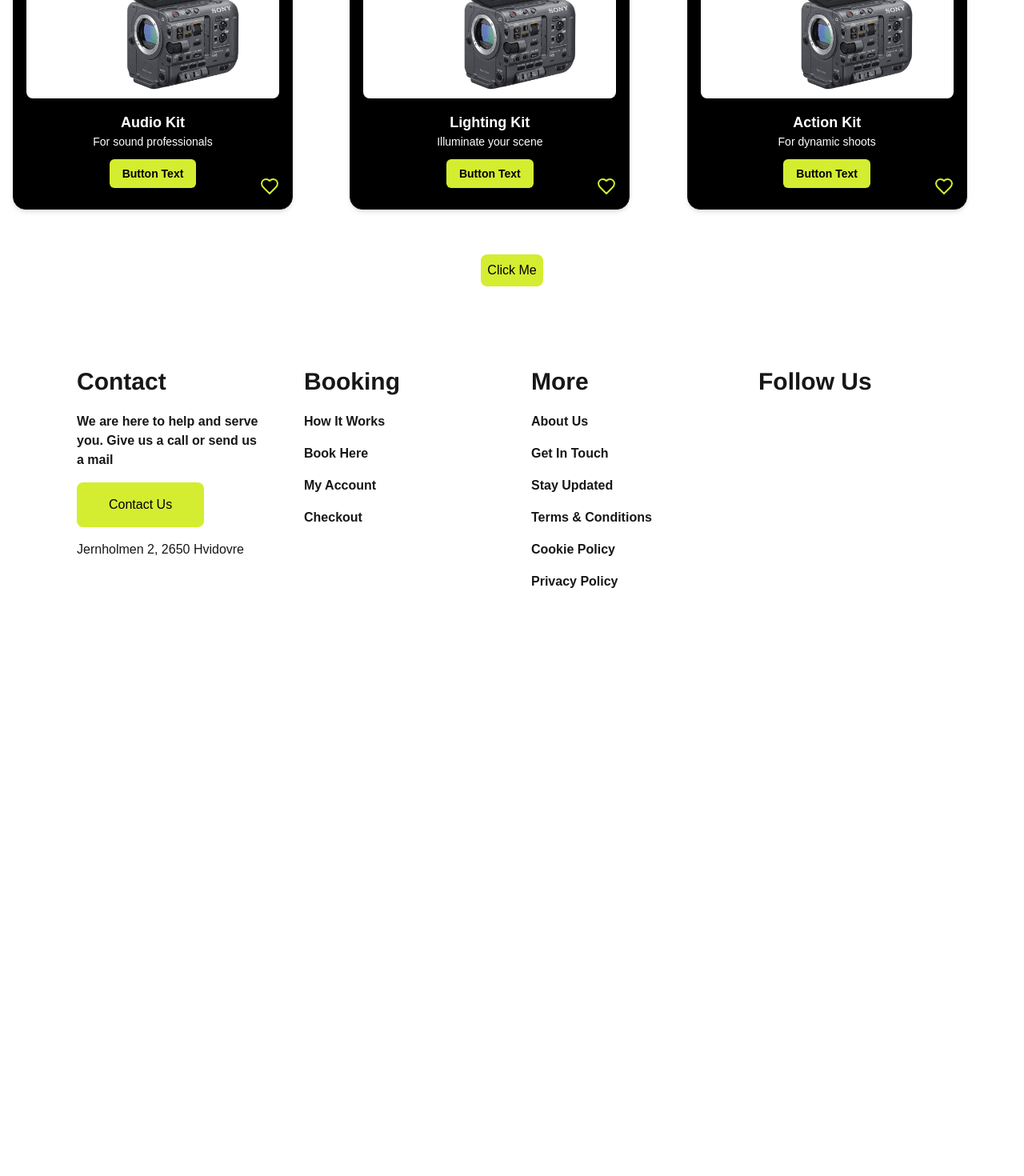
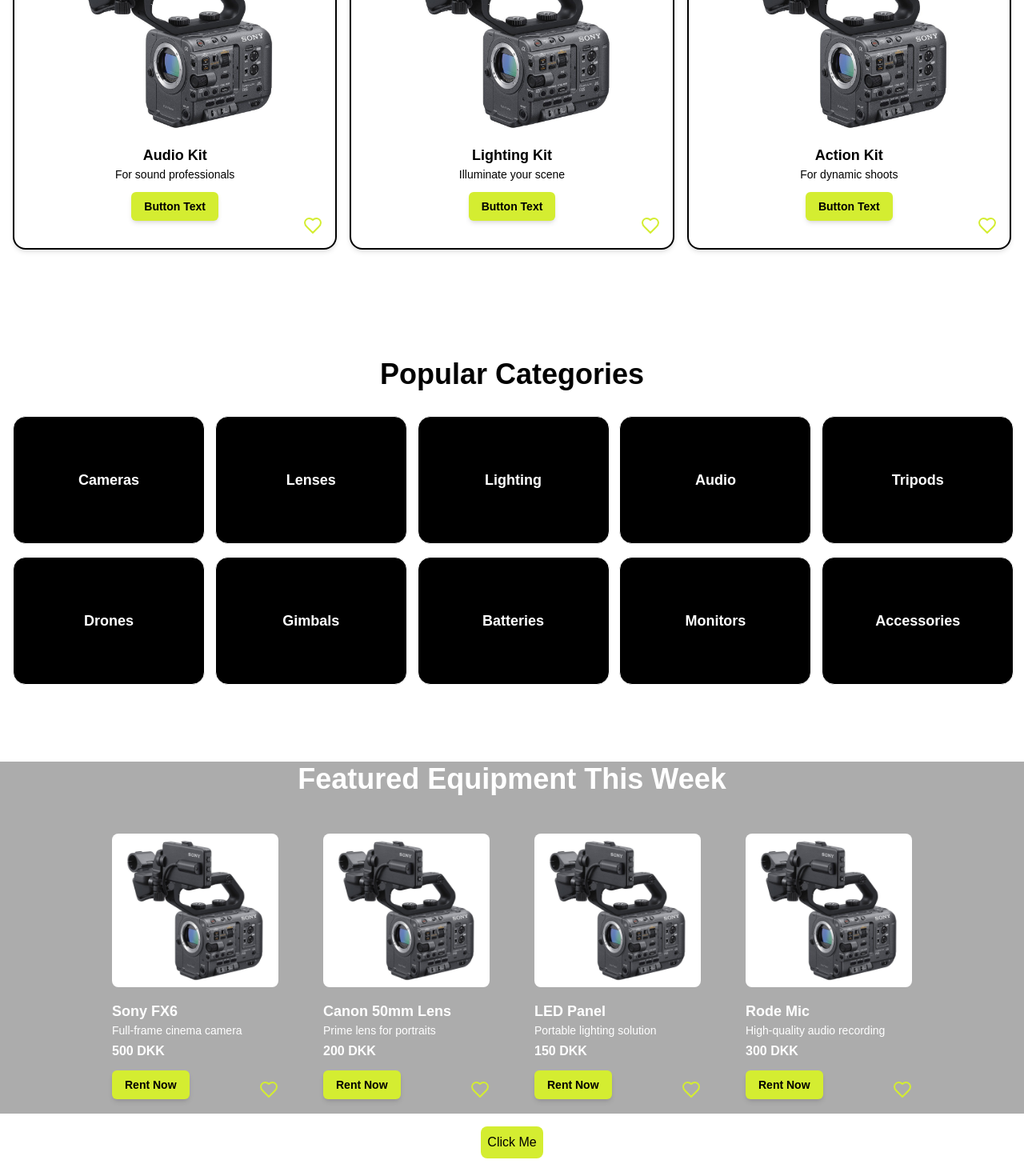
Before and after one commit to vabr0002/simplerent_new, a Next.js app: page / in a window 1280 px wide. Shown: the part 1540-3010 px from the top of the page at 80% size. Before the commit the page ends 2375 px from the top, so only its background shows below. Built offline with nearby package versions, Linux system fonts and the light colour scheme.

Commit message:
forsideDoneForNu

```diff
--- a/src/app/page.js
+++ b/src/app/page.js
@@ -2,12 +2,16 @@ import Image from "next/image";
 import Link from "next/link";
 import Hero from "@/components/hero/Hero_landing";
 import PopularKits from "@/components/popularKits/PopularKits";
+import CategorySection from "@/components/categorySection/CategorySection";
+import FeaturedEquipmentSection from "@/components/featuredEquipment/FeaturedEquipment";
 
 export default function Home() {
   return (
     <>
       <Hero />
       <PopularKits />
+      <CategorySection />
+      <FeaturedEquipmentSection />
       <div className="text-center text-xl font-bold my-4"></div>
 
       <div className="flex flex-col items-center">
--- /dev/null
+++ b/src/components/categorySection/CategorySection.jsx
@@ -0,0 +1,43 @@
+import React from "react";
+
+const CategorySection = () => {
+  // Sample category data (you can replace this with real data later)
+  const categories = [
+    { id: 1, name: "Cameras" },
+    { id: 2, name: "Lenses" },
+    { id: 3, name: "Lighting" },
+    { id: 4, name: "Audio" },
+    { id: 5, name: "Tripods" },
+    { id: 6, name: "Drones" },
+    { id: 7, name: "Gimbals" },
+    { id: 8, name: "Batteries" },
+    { id: 9, name: "Monitors" },
+    { id: 10, name: "Accessories" }
+  ];
+
+  return (
+    <section className="bg-white h-[75vh] flex flex-col items-center justify-center">
+      {/* Centered H1 Title */}
+      <h1 className="text-center text-4xl font-bold mb-8 text-black">
+        Popular Categories
+      </h1>
+
+      {/* 2x5 Grid */}
+      <div
+        className="grid grid-cols-5 gap-4 mx-auto max-w-screen-xl px-4"
+        style={{ gridTemplateRows: "repeat(2, 160px)" }} // Fixed height for 2 rows
+      >
+        {categories.map((category) => (
+          <div
+            key={category.id}
+            className="w-[240px] h-[160px] bg-gray-200 rounded-2xl flex items-center justify-center text-white bg-black text-lg font-semibold border  hover:scale-105 transition-transform duration-300"
+          >
+            {category.name}
+          </div>
+        ))}
+      </div>
+    </section>
+  );
+};
+
+export default CategorySection;
--- /dev/null
+++ b/src/components/featuredEquipment/FeaturedEquipment.jsx
@@ -0,0 +1,70 @@
+import React from "react";
+import ProductCard from "../productCard/ProductCard";
+
+const FeaturedEquipmentSection = () => {
+  // Sample equipment data (replace with real data as needed)
+  const equipment = [
+    {
+      id: 1,
+      title: "Sony FX6",
+      description: "Full-frame cinema camera",
+      price: "500 DKK",
+      imageSrc: "/img/sony_fx6.jpg"
+    },
+    {
+      id: 2,
+      title: "Canon 50mm Lens",
+      description: "Prime lens for portraits",
+      price: "200 DKK",
+      imageSrc: "/img/sony_fx6.jpg"
+    },
+    {
+      id: 3,
+      title: "LED Panel",
+      description: "Portable lighting solution",
+      price: "150 DKK",
+      imageSrc: "/img/sony_fx6.jpg"
+    },
+    {
+      id: 4,
+      title: "Rode Mic",
+      description: "High-quality audio recording",
+      price: "300 DKK",
+      imageSrc: "/img/sony_fx6.jpg"
+    }
+  ];
+
+  return (
+    <section className="bg-darkgrey h-[55vh] flex flex-col items-center justify-center">
+      {/* Centered Title */}
+      <h1 className="text-center text-4xl font-bold mb-8 text-white">
+        Featured Equipment This Week
+      </h1>
+
+      {/* 1x4 Grid */}
+      <div className="grid grid-cols-4 gap-6 mx-auto max-w-screen-xl px-4">
+        {equipment.map((item) => (
+          <ProductCard
+            key={item.id}
+            title={item.title}
+            description={item.description}
+            price={item.price}
+            buttonText="Rent Now"
+            buttonLink="#"
+            imageSrc={item.imageSrc}
+            bgColor="inherit"
+            textColor="white"
+            borderColor="gray-600"
+            borderWidth="border-2"
+            buttonBgColor="lime"
+            buttonTextColor="black"
+            heartColor="lime"
+            className="w-[240px]" // Fixed width for consistency
+          />
+        ))}
+      </div>
+    </section>
+  );
+};
+
+export default FeaturedEquipmentSection;
--- a/src/components/kitCard/KitCard.jsx
+++ b/src/components/kitCard/KitCard.jsx
@@ -8,20 +8,22 @@ function Card({
   description = "This is a placeholder description.",
   buttonText = "Button Text",
   buttonLink = "#",
-  imageSrc = "/img/sony_fx6.jpg"
+  imageSrc = "/img/sony_fx6.jpg",
+  borderColor = "gray-300",
+  bgColor = "black",
+  textColor = "white",
+  buttonBgColor = "lime",
+  buttonTextColor = "black",
+  heartColor = "lime",
+  borderWidth = "border",
+  borderRadius = "rounded-2xl",
+  className = ""
 }) {
-  const [isLightboxOpen, setIsLightboxOpen] = useState(false);
-  const [zoom, setZoom] = useState(1);
-  const [position, setPosition] = useState({ x: 0, y: 0 });
-  const zoomRef = useRef(null);
-
-  // ... (existing hooks remain unchanged)
-
   return (
     <>
-      {/* Card Component */}
-      <article className="w-[350px] h-[400px] rounded-2xl border border-gray-300 bg-black shadow-md overflow-hidden p-4 relative pb-4">
-        {/* Image - Click to Open Lightbox */}
+      <article
+        className={`${className} ${borderWidth} bg-${bgColor} ${borderRadius} border-black border-2 shadow-md overflow-hidden p-4 relative pb-4`}
+      >
         <div
           className="relative w-full h-2/3 bg-gray-300 rounded-lg overflow-hidden cursor-pointer"
           onClick={() => setIsLightboxOpen(true)}
@@ -34,36 +36,22 @@ function Card({
             className="w-full h-full object-cover"
           />
         </div>
-
-        {/* Card Content - Centered */}
         <div className="mt-4 text-center">
-          <h2 className="text-lg font-bold text-white">{title}</h2>
-          <p className="text-sm text-white">{description}</p>
-
-          {/* Button with Link - Centered */}
+          <h2 className={`text-lg font-bold text-${textColor}`}>{title}</h2>
+          <p className={`text-sm text-${textColor}`}>{description}</p>
           <a href={buttonLink} className="inline-block mt-3">
-            <button className="bg-lime text-black px-4 py-2 rounded-md text-sm font-semibold shadow-md mx-auto">
+            <button
+              className={`bg-${buttonBgColor} text-${buttonTextColor} px-4 py-2 rounded-md text-sm font-semibold shadow-md mx-auto`}
+            >
               {buttonText}
             </button>
           </a>
         </div>
-
-        {/* Heart Icon */}
         <div className="absolute bottom-4 right-4">
-          <Heart size={24} className="text-lime" strokeWidth={2} />
+          <Heart size={24} className={`text-${heartColor}`} strokeWidth={2} />
         </div>
       </article>
-
-      {/* ... (Lightbox remains unchanged) */}
-      {isLightboxOpen && (
-        <div
-          className="fixed inset-0 bg-black bg-opacity-80 flex justify-center items-center z-50"
-          onClick={closeLightbox} // Click outside closes lightbox
-          onWheel={handleZoom} // Zoom on scroll
-        >
-          {/* ... (Lightbox content remains unchanged) */}
-        </div>
-      )}
+      {/* Lightbox omitted for brevity */}
     </>
   );
 }
--- a/src/components/popularKits/PopularKits.jsx
+++ b/src/components/popularKits/PopularKits.jsx
@@ -2,7 +2,6 @@ import React from "react";
 import Card from "../kitCard/KitCard";
 
 const PopularKits = () => {
-  // Antag at du har et array med kit-data
   const kits = [
     { id: 1, title: "Starter Kit", description: "Perfect for beginners" },
     { id: 2, title: "Professional Kit", description: "For the pros" },
@@ -18,7 +17,7 @@ const PopularKits = () => {
         Most Rented Kits
       </h2>
       <div
-        className="grid grid-cols-3 gap-4 mx-auto max-w-screen-xl px-4" // Tilføjet px-4 for en mere eksplicit padding
+        className="grid grid-cols-3 gap-4 mx-auto max-w-screen-xl px-4"
         style={{ gridTemplateColumns: "repeat(3, minmax(250px, 1fr))" }}
       >
         {kits.map((kit) => (
@@ -26,7 +25,17 @@ const PopularKits = () => {
             key={kit.id}
             title={kit.title}
             description={kit.description}
-            className="w-[250px] h-[300px]"
+            buttonText="Button Text"
+            buttonLink="#"
+            imageSrc="/img/sony_fx6.jpg"
+            borderColor="black"
+            bgColor="lightgray"
+            textColor="black"
+            buttonBgColor="lime"
+            buttonTextColor="black"
+            heartColor="lime"
+            borderWidth="border"
+            borderRadius="rounded-2xl"
           />
         ))}
       </div>
--- a/src/components/productCard/ProductCard.jsx
+++ b/src/components/productCard/ProductCard.jsx
@@ -10,55 +10,59 @@ function ProductCard({
   buttonText = "Text",
   buttonLink = "#",
   imageSrc = "/img/product_placeholder.jpg",
+  // New style props with defaults
+  bgColor = "black",
+  textColor = "white",
+  borderColor = "gray-300",
+  borderWidth = "border",
+  borderRadius = "rounded-2xl",
+  buttonBgColor = "lime",
+  buttonTextColor = "black",
+  heartColor = "lime",
+  className = "" // For additional custom styles
 }) {
   const [isLightboxOpen, setIsLightboxOpen] = useState(false);
   const [zoom, setZoom] = useState(1);
   const [position, setPosition] = useState({ x: 0, y: 0 });
   const zoomRef = useRef(null);
 
-  // Disable scrolling when Lightbox is open
   useEffect(() => {
     if (isLightboxOpen) {
-      document.body.style.overflow = "hidden"; // Disable scroll
+      document.body.style.overflow = "hidden";
     } else {
-      document.body.style.overflow = "auto"; // Enable scroll
+      document.body.style.overflow = "auto";
     }
-
     return () => {
-      document.body.style.overflow = "auto"; // Cleanup on unmount
+      document.body.style.overflow = "auto";
     };
   }, [isLightboxOpen]);
 
-  // Function to close Lightbox
   const closeLightbox = () => {
     setIsLightboxOpen(false);
-    setZoom(1); // Reset zoom on close
+    setZoom(1);
   };
 
-  // Handle zooming on mouse scroll
   const handleZoom = (event) => {
-    event.preventDefault(); // Prevent default page scroll
-    const newZoom = zoom + event.deltaY * -0.002; // Adjust zoom level
-    setZoom(Math.min(Math.max(newZoom, 1), 3)); // Limit zoom between 1x - 3x
+    event.preventDefault();
+    const newZoom = zoom + event.deltaY * -0.002;
+    setZoom(Math.min(Math.max(newZoom, 1), 3));
   };
 
-  // Handle mouse move to track cursor position
   const handleMouseMove = (event) => {
     if (!zoomRef.current) return;
     const { left, top, width, height } =
       zoomRef.current.getBoundingClientRect();
-
     const x = ((event.clientX - left) / width) * 100;
     const y = ((event.clientY - top) / height) * 100;
-
     setPosition({ x, y });
   };
 
   return (
     <>
       {/* Product Card */}
-      <article className="w-90 rounded-2xl border border-gray-300 bg-black shadow-md overflow-hidden p-4 relative">
-        {/* Image - Click to Open Lightbox */}
+      <article
+        className={`${className} ${borderWidth}-${borderColor} bg-${bgColor} ${borderRadius}  overflow-hidden p-4 relative`}
+      >
         <div
           className="relative w-full h-48 bg-gray-300 rounded-lg overflow-hidden cursor-pointer"
           onClick={() => setIsLightboxOpen(true)}
@@ -72,23 +76,22 @@ function ProductCard({
           />
         </div>
 
-        {/* Product Info */}
         <div className="mt-4">
-          <h2 className="text-lg font-bold text-white">{title}</h2>
-          <p className="text-sm text-white">{description}</p>
-          <p className="text-md font-bold text-white mt-1">{price}</p>
+          <h2 className={`text-lg font-bold text-${textColor}`}>{title}</h2>
+          <p className={`text-sm text-${textColor}`}>{description}</p>
+          <p className={`text-md font-bold text-${textColor} mt-1`}>{price}</p>
 
-          {/* Button */}
           <a href={buttonLink} className="inline-block mt-3">
-            <button className="bg-lime text-black px-4 py-2 rounded-md text-sm font-semibold shadow-md">
+            <button
+              className={`bg-${buttonBgColor} text-${buttonTextColor} px-4 py-2 rounded-md text-sm font-semibold shadow-md`}
+            >
               {buttonText}
             </button>
           </a>
         </div>
 
-        {/* Heart Icon */}
         <div className="absolute bottom-4 right-4">
-          <Heart size={24} className="text-lime" strokeWidth={2} />
+          <Heart size={24} className={`text-${heartColor}`} strokeWidth={2} />
         </div>
       </article>
 
@@ -96,25 +99,21 @@ function ProductCard({
       {isLightboxOpen && (
         <div
           className="fixed inset-0 bg-black bg-opacity-80 flex justify-center items-center z-50"
-          onClick={closeLightbox} // Click outside closes lightbox
-          onWheel={handleZoom} // Zoom on scroll
+          onClick={closeLightbox}
+          onWheel={handleZoom}
         >
-          {/* Lightbox Content - Prevent Click Propagation */}
           <div
             className="relative max-w-4xl w-full p-4 overflow-hidden"
             onClick={(e) => e.stopPropagation()}
-            onMouseMove={handleMouseMove} // Track cursor position
+            onMouseMove={handleMouseMove}
             ref={zoomRef}
           >
-            {/* Close Button */}
             <button
               className="absolute top-6 right-6 text-white bg-gray-800 p-2 rounded-full hover:bg-gray-600 transition"
               onClick={closeLightbox}
             >
               <X size={24} />
             </button>
-
-            {/* Large Image with Zoom Effect */}
             <div className="relative overflow-hidden">
               <Image
                 src={imageSrc}
@@ -124,7 +123,7 @@ function ProductCard({
                 className="w-full h-auto rounded-lg shadow-lg transition-transform"
                 style={{
                   transform: `scale(${zoom})`,
-                  transformOrigin: `${position.x}% ${position.y}%`,
+                  transformOrigin: `${position.x}% ${position.y}%`
                 }}
               />
             </div>
--- a/tailwind.config.mjs
+++ b/tailwind.config.mjs
@@ -12,6 +12,7 @@ export default {
         lime: "#D4ED31",
         gray: "#DBDDE1",
         lightgray: "#F7F7F7",
+        darkgrey: "#ACACAC",
         white: "#FFFFFF",
         red: "#FF0000",
         green: "#008709"
```
